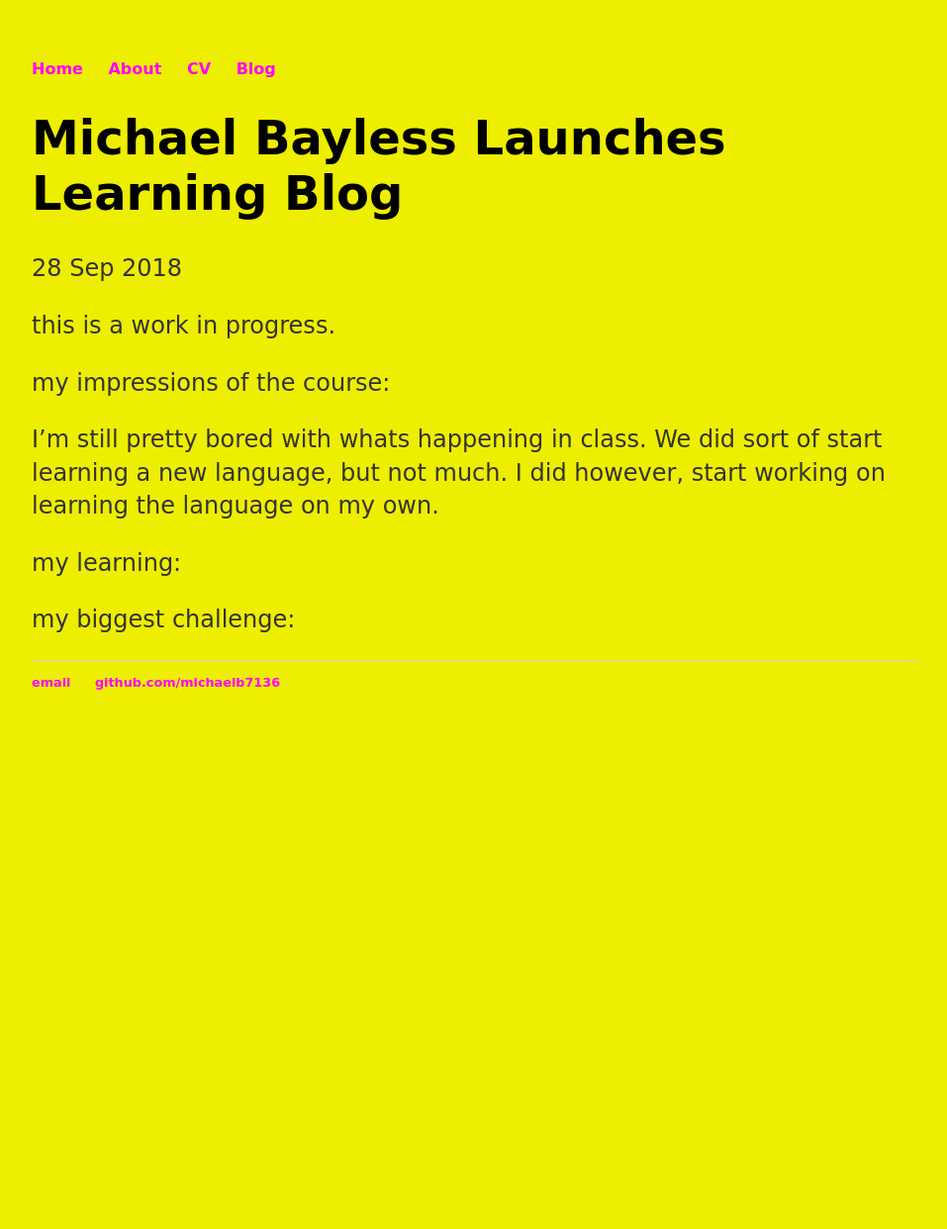
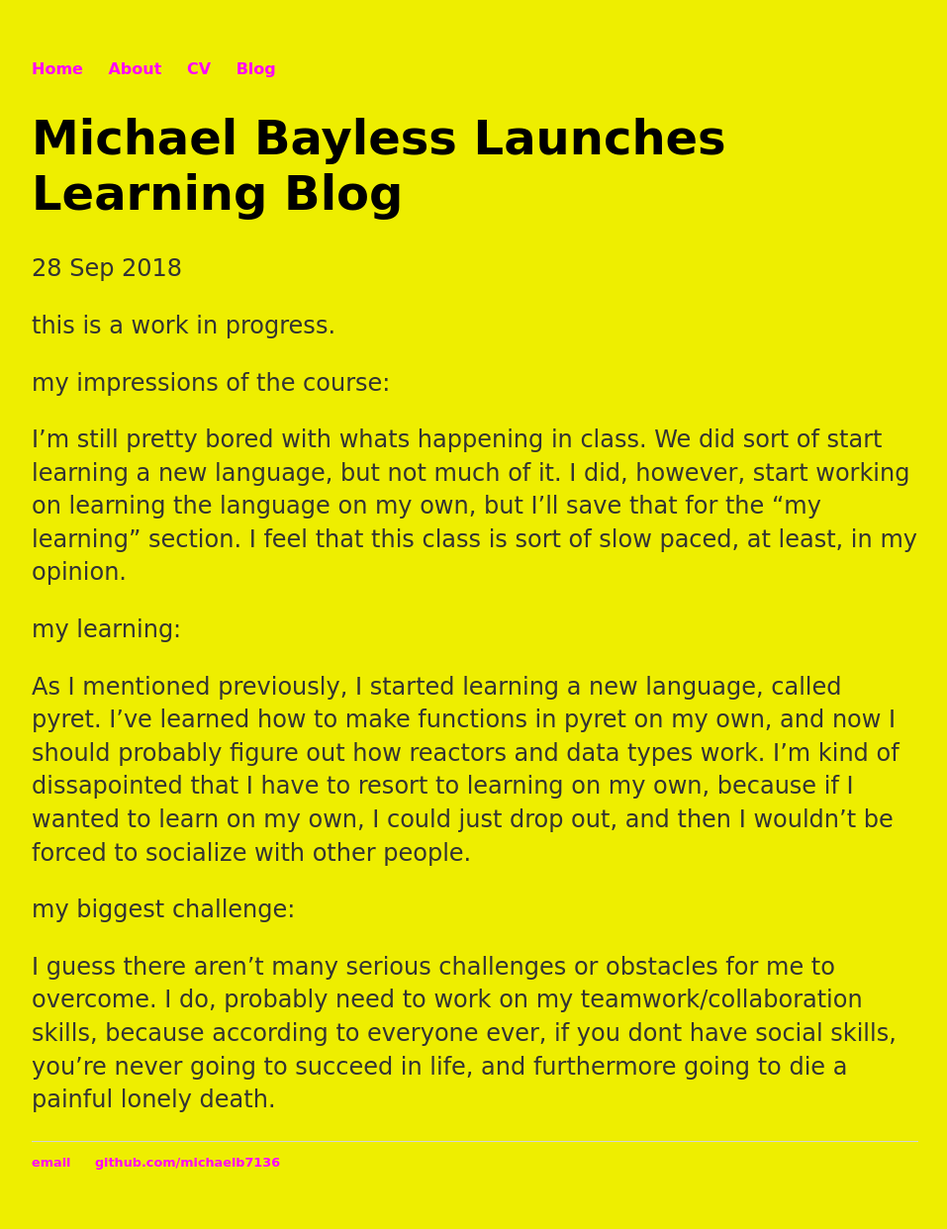
Before and after one commit to michaelb7136/michaelb7136, a Jekyll site: the page built from _posts/2018-09-28-Michael-Bayless-blog-post-two.md, in a window 1280 px wide. Shown: the whole page at 99% size, without its empty margins (160-1117 px from the left). Built offline with Jekyll 4.4.1, drawn with Linux system fonts in a browser that asks for light colours; before the commit the page ends 900 px from its top, so only the background shows below that.

Commit message:
Update 2018-09-28-Michael-Bayless-blog-post-two.md

```diff
--- a/_posts/2018-09-28-Michael-Bayless-blog-post-two.md
+++ b/_posts/2018-09-28-Michael-Bayless-blog-post-two.md
@@ -8,9 +8,12 @@ this is a work in progress.
 
 my impressions of the course:
 
-I'm still pretty bored with whats happening in class. We did sort of start learning a new language, but not much. I did however, start working on learning the language on my own.
+I'm still pretty bored with whats happening in class. We did sort of start learning a new language, but not much of it. I did, however, start working on learning the language on my own, but I'll save that for the "my learning" section. I feel that this class is sort of slow paced, at least, in my opinion.
 
 my learning:
 
+As I mentioned previously, I started learning a new language, called pyret. I've learned how to make functions in pyret on my own, and now I should probably figure out how reactors and data types work. I'm kind of dissapointed that I have to resort to learning on my own, because if I wanted to learn on my own, I could just drop out, and then I wouldn't be forced to socialize with other people.
 
 my biggest challenge:
+
+I guess there aren't many serious challenges or obstacles for me to overcome. I do, probably need to work on my teamwork/collaboration skills, because according to everyone ever, if you dont have social skills, you're never going to succeed in life, and furthermore going to die a painful lonely death.
```
